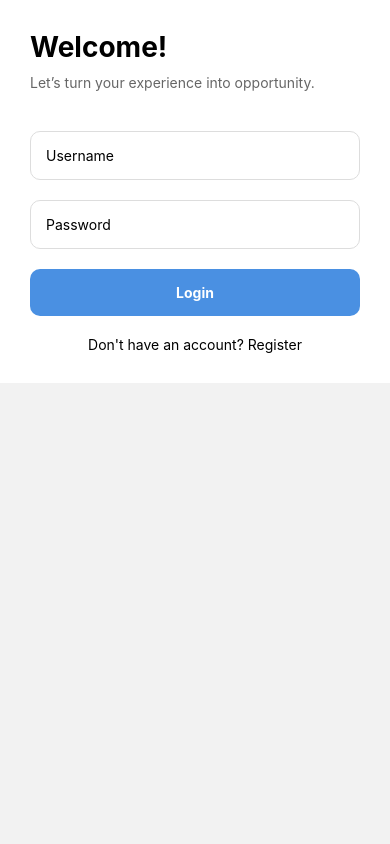
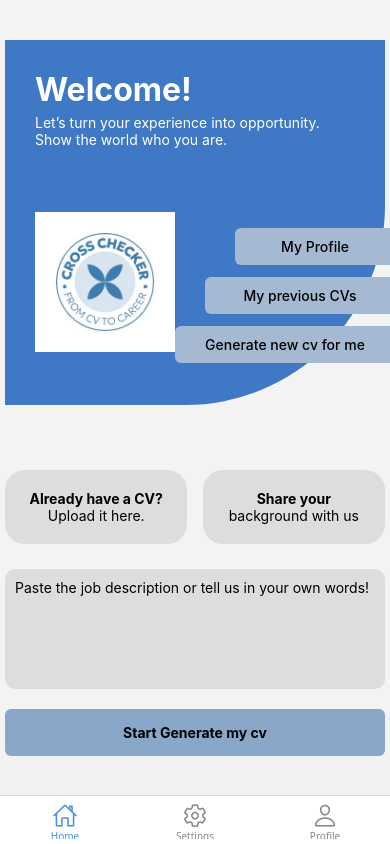
Before and after one commit to TULIP-POLARIS/CV-frontend-new, a React Native app: screen /MainTabs in a window 390 px wide. Built offline with nearby package versions, Linux system fonts and the light colour scheme.

Commit message:
Initial homepage done , more work to be expected

```diff
--- a/App.tsx
+++ b/App.tsx
@@ -1,20 +1,83 @@
 import React from 'react';
 import { NavigationContainer } from '@react-navigation/native';
 import { createNativeStackNavigator } from '@react-navigation/native-stack';
-
+import { createBottomTabNavigator } from '@react-navigation/bottom-tabs';
+import { Text, View } from 'react-native';
+import Icon from 'react-native-vector-icons/Ionicons';
+// Import your screens
 import LoginScreen from './screens/Auth/LoginScreen';
 import RegisterScreen from './screens/Auth/RegisterScreen';
 import HomePage from './screens/HomePage/HomePageScreen';
+import Profile from './components/Profile/Profile';
 
+// Example screens for tabs
+function Settings() {
+  return (
+    <View style={{ flex: 1, justifyContent: 'center', alignItems: 'center' }}>
+      <Text>Settings</Text>
+    </View>
+  );
+}
+
+function ProfileScreen() {
+  return <Profile />;
+}
+
+// 1️⃣ Stack Navigator
 const Stack = createNativeStackNavigator();
 
+// 2️⃣ Tab Navigator
+const Tab = createBottomTabNavigator();
+
+// Tab Navigator for main app after login
+function MainTabs() {
+  return (
+    <Tab.Navigator
+      screenOptions={({ route }) => ({
+        headerShown: false,
+        tabBarActiveTintColor: '#4A90E2',
+        tabBarInactiveTintColor: '#888',
+        tabBarIcon: ({ color, size }) => {
+          let iconName: string = '';
+
+          if (route.name === 'Home') {
+            iconName = 'home-outline'; // home icon
+          } else if (route.name === 'Profile') {
+            iconName = 'person-outline'; // profile icon
+          } else if (route.name === 'Settings') {
+            iconName = 'settings-outline'; // settings icon
+          }
+
+          return <Icon name={iconName} size={size} color={color} />;
+        },
+      })}
+    >
+      <Tab.Screen name="Home" component={HomePage} />
+      <Tab.Screen name="Settings" component={Settings} />
+      <Tab.Screen name="Profile" component={ProfileScreen} />
+    </Tab.Navigator>
+  );
+}
+
+// Root App Navigator
 export default function App() {
   return (
     <NavigationContainer>
       <Stack.Navigator initialRouteName="Login">
-        <Stack.Screen name="Login" component={LoginScreen} options={{ headerShown:false }} />
+        {/* Authentication Screens */}
+        <Stack.Screen
+          name="Login"
+          component={LoginScreen}
+          options={{ headerShown: false }}
+        />
         <Stack.Screen name="Register" component={RegisterScreen} />
-        <Stack.Screen name="HomePage" component={HomePage} />
+
+        {/* Main app after login: Tabs */}
+        <Stack.Screen
+          name="MainTabs"
+          component={MainTabs}
+          options={{ headerShown: false }}
+        />
       </Stack.Navigator>
     </NavigationContainer>
   );
--- a/components/HomePage/FirstPart.tsx
+++ b/components/HomePage/FirstPart.tsx
@@ -1,14 +1,189 @@
-import { StyleSheet, Text, View } from 'react-native'
-import React from 'react'
+import React from "react";
+import { Image, StyleSheet, Text, TextInput, TouchableOpacity, View } from "react-native";
 
-const FirstPart = () => {
+export default function FirstPart() {
   return (
-    <View>
-      <Text>FirstPart</Text>
+
+    <View style={styles.container}>
+
+      <View style={styles.header}>
+
+          {/* Welcome text */}
+          <Text style={styles.headerTitle}>Welcome!</Text>
+
+          <Text style={styles.headerSubtitle}>
+            Let’s turn your experience into opportunity.
+            Show the world who you are.
+          </Text>
+
+          {/* Logo + buttons row */}
+          <View style={styles.topRow}>
+
+                <Image
+                  source={require("../../assets/crosschecklogo.jpeg")}
+                  style={styles.logo}
+                />
+            <View style={styles.buttonColumn}>
+              <TouchableOpacity style={[styles.smallButton, styles.btn1]}>
+                <Text style={styles.smallButtonText}>My Profile</Text>
+              </TouchableOpacity>
+
+              <TouchableOpacity style={[styles.smallButton, styles.btn2]}>
+                <Text style={styles.smallButtonText}>My previous CVs</Text>
+              </TouchableOpacity>
+
+              <TouchableOpacity style={[styles.smallButton, styles.btn3]}>
+                <Text style={styles.smallButtonText}>Generate new cv for me</Text>
+              </TouchableOpacity>
+            </View>
+
+
+          </View>
+
+
+
     </View>
-  )
+
+          {/* Cards */}
+          <View style={styles.cardRow}>
+            <View style={styles.card}>
+              <Text style={styles.cardTitle}>Already have a CV?</Text>
+              <Text>Upload it here.</Text>
+            </View>
+
+            <View style={styles.card}>
+              <Text style={styles.cardTitle}>Share your</Text>
+              <Text>background with us</Text>
+            </View>
+          </View>
+
+          {/* Job description */}
+          <TextInput
+            placeholder="Paste the job description or tell us in your own words!"
+            style={styles.textArea}
+            multiline
+          />
+
+          {/* Button */}
+          <TouchableOpacity style={styles.generateButton}>
+            <Text style={styles.generateText}>Start Generate my cv</Text>
+          </TouchableOpacity>
+
+    </View>
+  );
 }
 
-export default FirstPart
+const styles = StyleSheet.create({
 
-const styles = StyleSheet.create({})
+  container: {
+    flex: 1,
+    backgroundColor: "#f3f3f3",
+    paddingTop: 40,
+    paddingHorizontal: 20,
+    maxWidth: 420,
+    alignSelf: "center"
+  },
+header: {
+  backgroundColor: "#3f78c4",
+  padding: 30,
+  borderBottomRightRadius: 200,
+  marginBottom: 40
+},
+
+headerTitle: {
+  color: "white",
+  fontSize: 32,
+  fontWeight: "bold"
+},
+
+headerSubtitle: {
+  color: "white",
+  marginTop: 5,
+  maxWidth: 320,
+  marginBottom: 20
+},
+
+topRow: {
+  flexDirection: "row",
+  alignItems: "center",
+  justifyContent: "space-between",
+  marginTop: 20
+},
+
+logo: {
+  width: 140,
+  height: 140
+},
+
+ buttonColumn: {
+  alignItems: "flex-end",
+  marginTop: 40
+},
+
+btn1: {
+  width: 160
+},
+
+btn2: {
+  width: 190
+},
+
+btn3: {
+  width: 220
+},
+
+
+
+smallButton: {
+  backgroundColor: "#a6b9d3",
+  paddingVertical: 10,
+  paddingHorizontal: 15,
+  borderRadius: 6,
+  marginBottom: 12,
+  alignItems: "center"
+},
+
+smallButtonText: {
+  fontWeight: "500"
+},
+  cardRow: {
+    flexDirection: "row",
+    justifyContent: "space-between",
+    marginTop: 25
+  },
+
+  card: {
+    backgroundColor: "#ddd",
+    width: "48%",
+    padding: 20,
+    borderRadius: 20,
+    alignItems: "center"
+  },
+
+  cardTitle: {
+    fontWeight: "bold",
+    textAlign: "center"
+  },
+
+  textArea: {
+    backgroundColor: "#ddd",
+    marginTop: 25,
+    height: 120,
+    borderRadius: 10,
+    padding: 10
+  },
+
+  generateButton: {
+    backgroundColor: "#89a7c8",
+    padding: 15,
+    marginTop: 20,
+    borderRadius: 6,
+    alignItems: "center"
+  },
+
+  generateText: {
+    fontWeight: "bold"
+  }
+
+
+});
--- a/components/auth/LoginForm.tsx
+++ b/components/auth/LoginForm.tsx
@@ -1,52 +1,79 @@
 import React, { useState } from "react";
-import { Alert, StyleSheet, Text, TextInput, TouchableOpacity, View } from "react-native";
+import { Alert, Pressable, StyleSheet, Text, TextInput, TouchableOpacity, View, KeyboardAvoidingView } from "react-native";
+import { NativeStackScreenProps } from "@react-navigation/native-stack";
+import { useNavigation } from "@react-navigation/native";
+
+export type RootStackParamList = {
+  MainTabs: undefined;
+  Register: undefined;
+  Login: undefined;
+};
 
 export default function LoginForm() {
-  const [username, setUsername] = useState("");
+  const [email, setEmail] = useState("");
   const [password, setPassword] = useState("");
+  const [loading, setLoading] = useState(false);
+  const navigation = useNavigation<NativeStackScreenProps<RootStackParamList>['navigation']>();
 
   const handleLogin = async () => {
-    if (!username || !password) {
-      Alert.alert("Error", "Please enter username and password");
+    if (!email || !password) {
+      Alert.alert("Error", "Please enter email and password");
       return;
     }
 
+    setLoading(true);
+
     try {
-      const response = await fetch("http://localhost:3000/login", {
+      const response = await fetch(
+        "https://cvapiappservice-dng8e8gmh0hvdbcr.francecentral-01.azurewebsites.net/api/auth/login",
+        {
           method: "POST",
           headers: {
-          "Content-Type": "application/json"
+            "Content-Type": "application/json",
           },
-        body: JSON.stringify({
-          username,
-          password
-        })
-      });
+          body: JSON.stringify({ email, password }),
+        }
+      );
 
-      const data = await response.json();
+      const contentType = response.headers.get("content-type");
+      let data: any;
 
-      console.log("LOGIN RESPONSE", data);
+      if (contentType && contentType.includes("application/json")) {
+        data = await response.json();
+      } else {
+        data = await response.text();
+      }
 
-      Alert.alert("Success", "Logged in successfully!");
+      if (!response.ok) {
+        throw new Error(typeof data === "string" ? data : data.message || "Login failed");
+      }
 
-    } catch (error) {
-      console.log(error);
-      Alert.alert("Error", "Login failed");
+      console.log("Login success:", data);
+
+      Alert.alert("Success", "Logged in successfully!", [
+        { text: "OK", onPress: () => navigation.replace("MainTabs") },
+      ]);
+    } catch (error: any) {
+      console.error("Login error:", error);
+      Alert.alert("Login Failed", error.message || "Something went wrong. Please try again.");
+    } finally {
+      setLoading(false);
     }
   };
 
   return (
-    <View style={styles.container}>
+    <KeyboardAvoidingView style={styles.container} behavior="padding">
+      <View>
         <Text style={styles.title}>Welcome!</Text>
-      <Text style={styles.subtitle}>
-        Let’s turn your experience into opportunity.
-      </Text>
+        <Text style={styles.subtitle}>Let’s turn your experience into opportunity.</Text>
 
         <TextInput
-        placeholder="Username"
+          placeholder="Email"
           style={styles.input}
-        value={username}
-        onChangeText={setUsername}
+          value={email}
+          onChangeText={setEmail}
+          keyboardType="email-address"
+          autoCapitalize="none"
         />
 
         <TextInput
@@ -57,58 +84,54 @@ export default function LoginForm() {
           onChangeText={setPassword}
         />
 
-      <TouchableOpacity style={styles.button} onPress={handleLogin}>
-        <Text style={styles.buttonText}>Login</Text>
+        <TouchableOpacity style={styles.button} onPress={handleLogin} disabled={loading}>
+          <Text style={styles.buttonText}>{loading ? "Logging in..." : "Login"}</Text>
         </TouchableOpacity>
 
-      <Text style={styles.registerText}>
-        Don't have an account? Register
-      </Text>
+        <Pressable onPress={() => navigation.navigate("Register")}>
+          <Text style={styles.registerText}>Don't have an account? Register</Text>
+        </Pressable>
       </View>
+    </KeyboardAvoidingView>
   );
 }
 
 const styles = StyleSheet.create({
   container: {
-    flex: 1,
+    flexGrow: 1,
     padding: 30,
     justifyContent: "center",
-    backgroundColor: "#fff"
+    backgroundColor: "#fff",
   },
-
   title: {
     fontSize: 28,
     fontWeight: "bold",
-    marginBottom: 10
+    marginBottom: 10,
   },
-
   subtitle: {
     marginBottom: 40,
-    color: "#666"
+    color: "#666",
   },
-
   input: {
     borderWidth: 1,
     borderColor: "#ddd",
     padding: 15,
     borderRadius: 10,
-    marginBottom: 20
+    marginBottom: 20,
   },
-
   button: {
     backgroundColor: "#4A90E2",
     padding: 15,
     borderRadius: 10,
-    alignItems: "center"
+    alignItems: "center",
   },
-
   buttonText: {
     color: "#fff",
-    fontWeight: "bold"
+    fontWeight: "bold",
   },
-
   registerText: {
     marginTop: 20,
-    textAlign: "center"
-  }
+    textAlign: "center",
+    color: "#007AFF",
+  },
 });
--- a/components/auth/RegisterForm.tsx
+++ b/components/auth/RegisterForm.tsx
@@ -1,24 +1,61 @@
-import { StyleSheet, Text, View, Alert, TextInput, Button } from 'react-native'
-import React from 'react'
+import { StyleSheet, Text, View, Alert, TextInput, Button, Pressable } from 'react-native';
+import React from 'react';
+import { RootStackParamList } from './LoginForm';
+import { useNavigation } from '@react-navigation/native';
 
 export default function RegisterForm() {
-    const [name, setName] = React.useState('')
-    const [email, setEmail] = React.useState('')
-    const[username, setUsername] = React.useState('')
-    const [password, setPassword] = React.useState('')
+  const [name, setName] = React.useState('');
+  const [email, setEmail] = React.useState('');
+  const [phoneNumber, setPhoneNumber] = React.useState('');
+  const [password, setPassword] = React.useState('');
+  const navigation = useNavigation<RootStackParamList>();
 
-    const handleRegister = () => {
-    if (!name || !email || !password || !username) {
-      Alert.alert("Error", "Please fill all fields");
-      return;
+  const handleRegister = async () => {
+  if (!name || !email || !password || !phoneNumber) {
+    Alert.alert('Error', 'Please fill all fields');
+    return;
+  }
 
+  try {
+    const response = await fetch(
+      'https://cvapiappservice-dng8e8gmh0hvdbcr.francecentral-01.azurewebsites.net/api/auth/register',
+      {
+        method: 'POST',
+        headers: {
+          'Content-Type': 'application/json',
+        },
+        body: JSON.stringify({ name, email, password, phoneNumber }),
+      }
+    );
+
+    const contentType = response.headers.get('content-type');
+
+    let data;
+    if (contentType && contentType.includes('application/json')) {
+      data = await response.json();
+    } else {
+      data = await response.text(); // fallback to plain text
     }
-    console.log("User Registered:", { name, email, password, username });
 
-    Alert.alert("Success", "Account created successfully!");}
+    if (!response.ok) {
+      // Server returned an error
+      throw new Error(typeof data === 'string' ? data : data.message || 'Registration failed');
+    }
+
+    console.log('User Registered:', data);
+
+    Alert.alert('Success', 'Account created successfully!', [
+      { text: 'OK', onPress: () => navigation.navigate('Login') },
+    ]);
+  } catch (error: any) {
+    console.error('Registration error:', error);
+    Alert.alert('Registration Failed', error.message || 'Something went wrong. Please try again.');
+  }
+};;
+
   return (
-    <View>
-      <Text>RegisterForm</Text>
+    <View style={styles.container}>
+      <Text style={styles.title}>Register</Text>
 
       <TextInput
         style={styles.input}
@@ -42,48 +79,47 @@ export default function RegisterForm() {
         value={password}
         onChangeText={setPassword}
       />
-        <TextInput
+
+      <TextInput
         style={styles.input}
-        placeholder="Username"
-        value={username}
-        onChangeText={setUsername}
+        placeholder="Phone Number"
+        keyboardType="phone-pad"
+        value={phoneNumber}
+        onChangeText={setPhoneNumber}
       />
 
       <Button title="Register" onPress={handleRegister} />
 
-
+      <Pressable onPress={() => navigation.navigate('Login')}>
+        <Text style={styles.registerText}>Already have an account? Login</Text>
+      </Pressable>
     </View>
-  )
+  );
 }
 
 const styles = StyleSheet.create({
   container: {
     flex: 1,
-    justifyContent: "center",
+    justifyContent: 'center',
     padding: 20,
-    backgroundColor: "#fff",
+    backgroundColor: '#fff',
   },
   title: {
     fontSize: 28,
-    fontWeight: "bold",
+    fontWeight: 'bold',
     marginBottom: 30,
-    textAlign: "center",
+    textAlign: 'center',
   },
   input: {
     borderWidth: 1,
-    borderColor: "#ccc",
+    borderColor: '#ccc',
     padding: 12,
     marginBottom: 15,
     borderRadius: 8,
   },
-  button: {
-    backgroundColor: "#4CAF50",
-    padding: 15,
-    borderRadius: 8,
-    alignItems: "center",
-  },
-  buttonText: {
-    color: "#fff",
-    fontWeight: "bold",
+  registerText: {
+    marginTop: 20,
+    textAlign: 'center',
+    color: '#007AFF',
   },
 });
```
Also changed, not shown: mock/mock.user.js (added, +20 -0 lines), navigation/mainTabs.tsx (added, +16 -0 lines), package.json (+13 -9 lines), services/mock.auth.js (added, +19 -0 lines), assets/crosschecklogo.jpeg (added), components/HomePage/SecondPart.tsx (added), 1 other file (tests, documents, lock files or other folders). Lines whose indentation alone changed are shown as unchanged.
